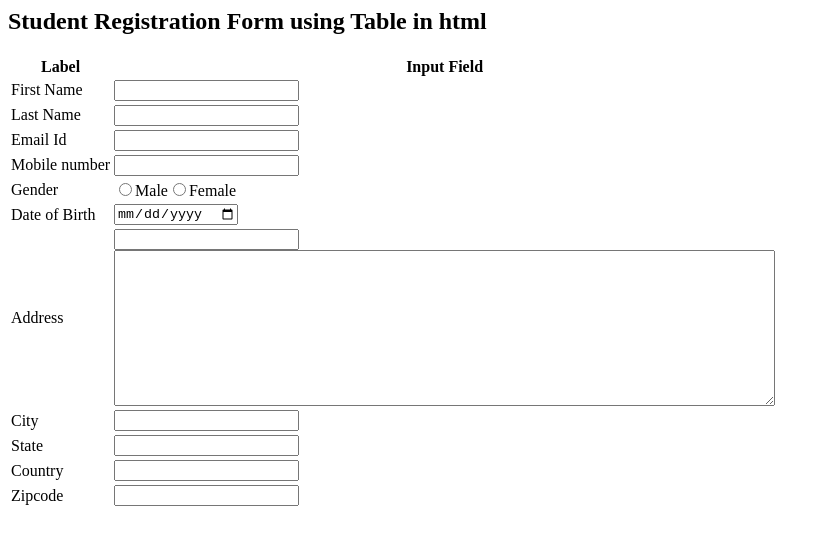
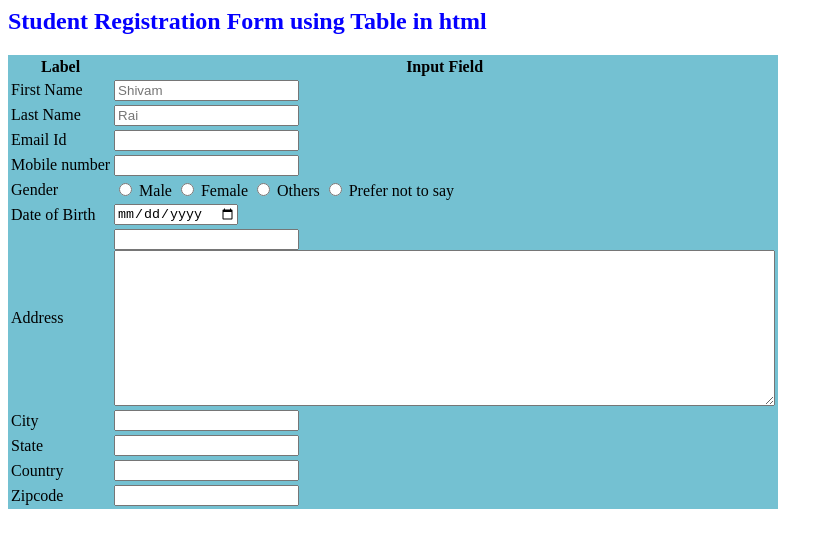
Before and after one commit to devesshhh/GoDaddy, a plain HTML site: page Student registration form.html in a window 1280 px wide. Shown: the whole page, without its empty margins (0-833 px from the left). Drawn offline with Linux system fonts and the light colour scheme.

Commit message:
Update Student registration form.html

```diff
--- a/Student registration form.html
+++ b/Student registration form.html
@@ -3,22 +3,22 @@
     <meta charset="UTF-8">
     <meta http-equiv="X-UA-Compatible" content="IE=edge">
     <meta name="viewport" content="width=device-width, initial-scale=1.0">
-    <title>Student Registration Form using Table in html</title>
+    <title>Students Registration Form using Table in html</title>
 </head>
 <body>
-    <h2>Student Registration Form using Table in html</h2>
-    <table>
+    <h2 style="color: rgb(4, 0, 255);">Student Registration Form using Table in html</h2>
+    <table style="background-color: rgb(116, 193, 210);">
         <tr>
             <th>Label</th>
             <th>Input Field</th>
         </tr>
         <tr>
             <td><label for="firstname">First Name</label></td>
-            <td><input type="text"></td>
+            <td><input type="text" placeholder="Shivam"></td>
         </tr>
         <tr>
             <td><label for="lastname">Last Name</label></td>
-            <td><input type="text"></td>
+            <td><input type="text" placeholder="Rai"></td>
         </tr>
         <tr>
             <td><label for="email">Email Id</label></td>
@@ -30,7 +30,16 @@
         </tr>
         <tr>
             <td><label for="gender">Gender</label></td>
-            <td><input type="radio" id="male" name="gender"><label for="male">Male</label><input type="radio" id="female" name="gender"><label for="female">Female</label></td>
+            <td><input type="radio" id="male" name="gender">
+                <label for="male">Male</label>
+                <input type="radio" id="female" name="gender">
+                <label for="female">Female</label>
+                <input type="radio" id="Others" name="gender">
+                <label for="Others">Others</label>
+                <input type="radio" id="Prefer not to say" name="gender">
+                <label for="Prefer not to say">Prefer not to say</label></td>
+
+
         </tr>
         <tr>
             <td><label for="DOB">Date of Birth</label></td>
```
